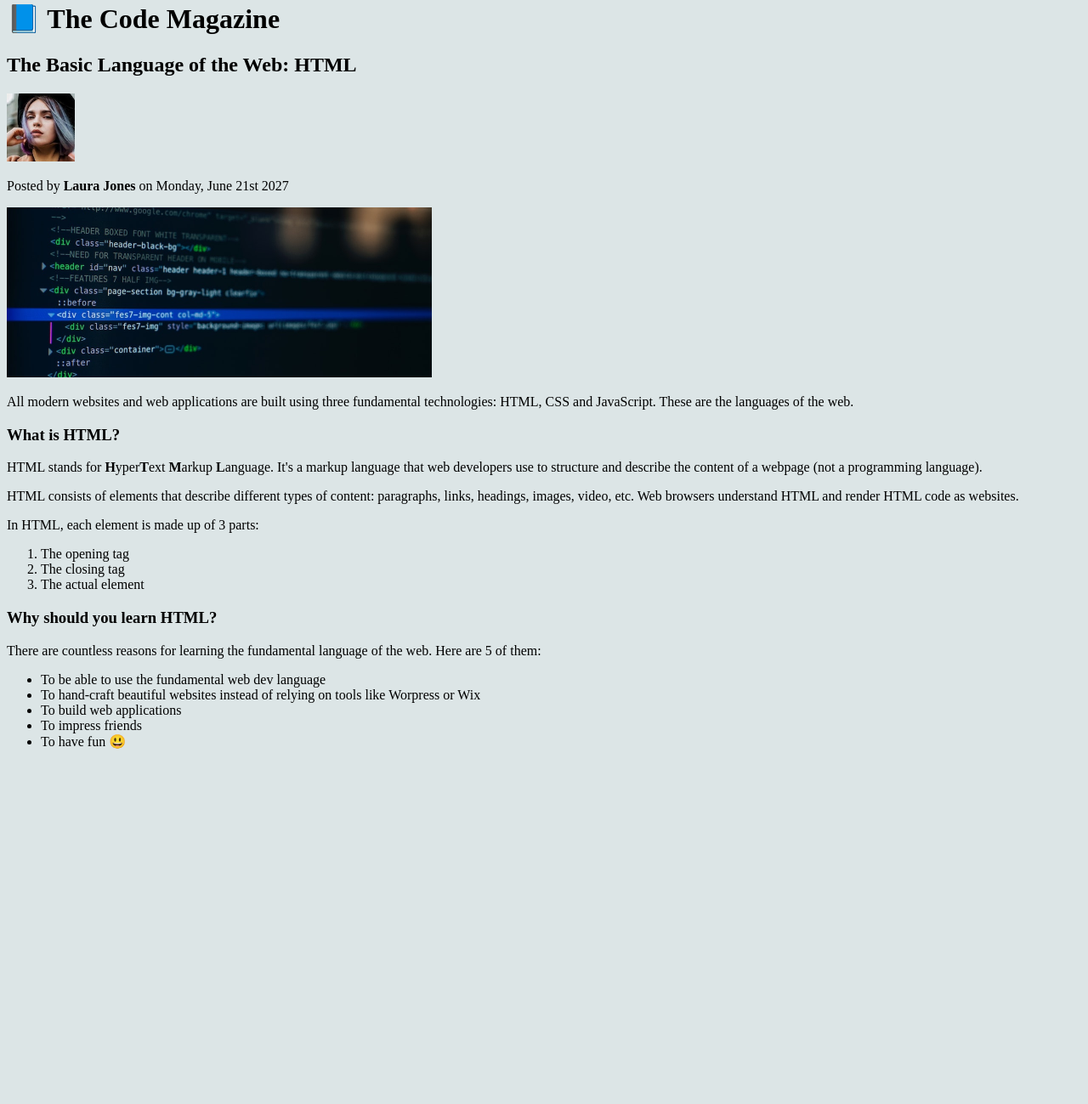
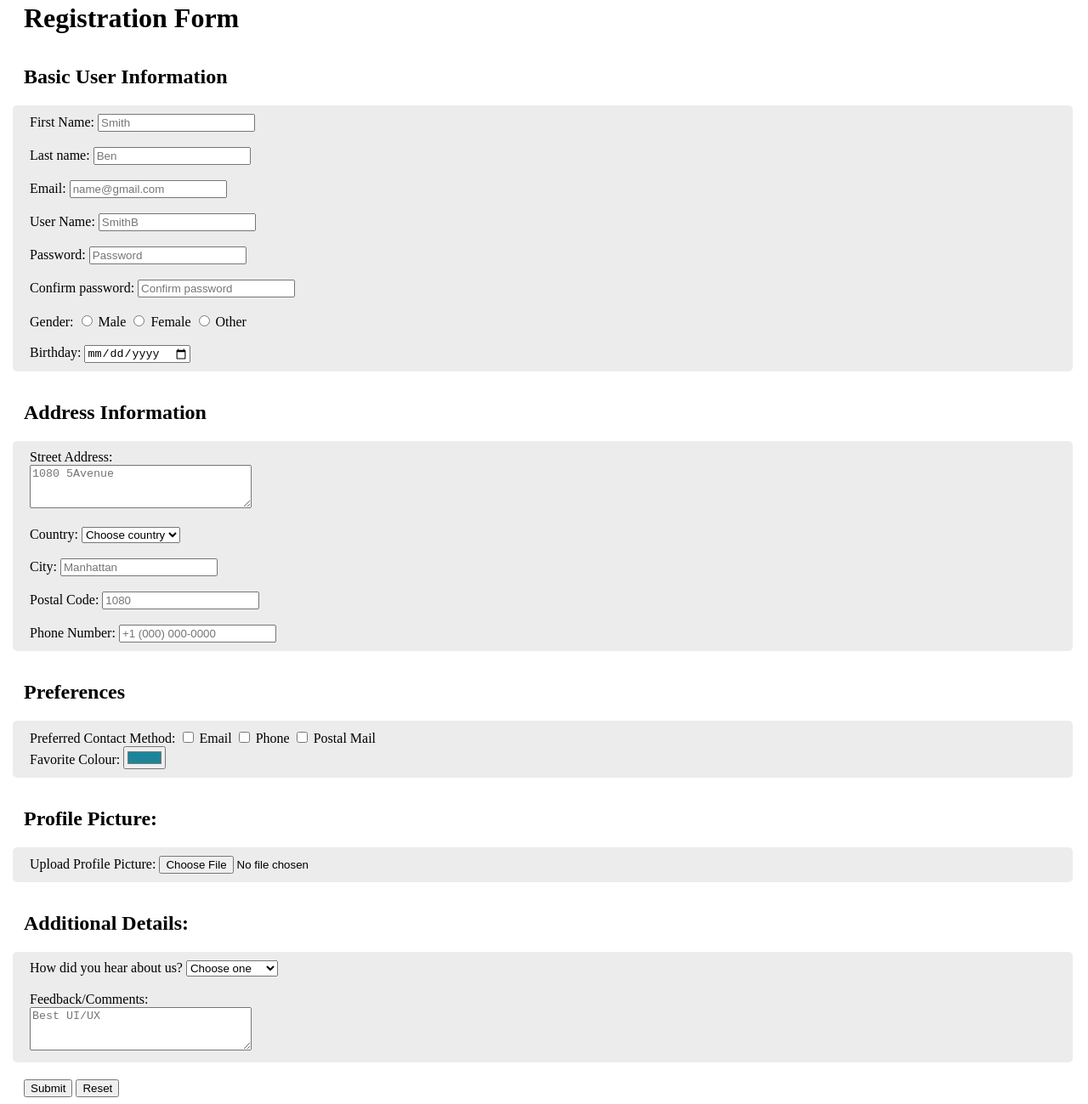
Before and after one commit to LiluUncharted/Feature, a plain HTML site: page index.html in a window 1280 px wide. Shown: the part 18-1317 px from the top of the page at 85% size. Before the commit the page ends 916 px from the top, so only its background shows below. Drawn offline with Linux system fonts and the light colour scheme.

Commit message:
homework 6-Task 1

```diff
--- a/index.html
+++ b/index.html
@@ -1,32 +1,123 @@
 <!DOCTYPE html>
 <html>
     <head>
-        <title>Homework5</title>
+        <title>Homework6</title>
+        <style>
+        .border {
+          border-radius: 5px;
+          padding:10px 0px 10px 20px;
+          margin:10px 10px 20px 7px;
+          background-color: rgb(236, 236, 236);
+        }
+
+          h2{
+          padding:15px 0px 0px 20px;
+        }
+
+          .button {
+          padding-left:20px;
+        }
+        </style>
     </head>
-    <body style="background-color: rgb(220, 229, 230);">
-        <h1>📘 The Code Magazine</h1>
-        <h2>The Basic Language of the Web: HTML</h2>
-        <img src="img\laura-jones.jpg" alt="Posted by Laura Jones on Monday, June 21st 2027" style="width:80px;height:80px;">
-        <p>Posted by <b>Laura Jones</b> on Monday, June 21st 2027</p>
-        <img src="img\post-img.jpg" alt="code" style="width:500px;height:200px;">
-        <p>All modern websites and web applications are built using three fundamental technologies: HTML, CSS and JavaScript. These are the languages of the web.</p>
-        <h3>What is HTML?</h3>
-        <p>HTML stands for <b>H</b>yper<b>T</b>ext <b>M</b>arkup <b>L</b>anguage. It's a markup language that web developers use to structure and describe the content of a webpage (not a programming language).</p>
-        <p>HTML consists of elements that describe different types of content: paragraphs, links, headings, images, video, etc. Web browsers understand HTML and render HTML code as websites.</p>
-        <p>In HTML, each element is made up of 3 parts:</p>
-        <ol>
-            <li>The opening tag</li>
-            <li>The closing tag</li>
-            <li>The actual element</li>
-        </ol>
-        <h3>Why should you learn HTML?</h3>
-        <p>There are countless reasons for learning the fundamental language of the web. Here are 5 of them:</p>
-        <ul>
-            <li>To be able to use the fundamental web dev language</li>
-            <li>To hand-craft beautiful websites instead of relying on tools like Worpress or Wix</li>
-            <li>To build web applications</li>
-            <li>To impress friends</li>
-            <li>To have fun 😃</li>
-        </ul>
+
+    <body>
+
+          <h1 style="padding-left:20px;">Registration Form</h1>
+        <h2>Basic User Information</h2>
+
+<form action="/action_page.php">
+ <div class="border">
+    <label for="fname">First Name:</label>
+  <input type="text" id="fname" name="fname" placeholder="Smith"><br><br>
+  <label for="lname">Last name:</label>
+  <input type="text" id="lname" name="lname" placeholder="Ben"><br><br>
+
+  <label for="email">Email:</label>
+  <input type="email" id="email" name="email" placeholder="name@gmail.com"><br><br>
+
+  <label for="username">User Name:</label>
+  <input type="text" id="username" name="username" placeholder="SmithB"><br><br>
+  <label for="pwd">Password:</label>
+  <input type="password" id="pwd" name="pwd" placeholder="Password"><br><br>
+  <label for="confirm-pwd">Confirm password:</label>
+  <input type="password" id="confirm-pwd" name="pwd" placeholder="Confirm password"><br><br>
+
+  <label for="gender">Gender:</label>
+  <input type="radio" id="gender" name="gender" value="male">
+  <label for="gender">Male</label>
+  <input type="radio" id="gender" name="gender" value="female">
+  <label for="gender">Female</label>
+  <input type="radio" id="gender" name="gender" value="other">
+  <label for="gender">Other</label><br><br>
+
+  <label for="birthday">Birthday:</label>
+  <input type="date" id="birthday" name="birthday">
+</div>
+
+<h2>Address Information</h2>
+<div class="border">
+  <label for="message">Street Address:</label><br>
+  <textarea name="message" id="message" rows="3" cols="30" placeholder="1080 5Avenue"></textarea><br><br>
+
+  <label for="country">Country:</label>
+  <select id="country" name="country">
+    <option value="" disabled selected>Choose country</option>
+    <option value="usa">USA</option>
+    <option value="uk">UK</option>
+    <option value="germany">Germany</option>
+    <option value="france">France</option>
+    <option value="italy">Italy</option>
+  </select><br><br>
+
+  <label for="city">City:</label>
+  <input type="text" id="city" name="city" placeholder="Manhattan"><br><br>
+
+  <label for="quantity">Postal Code:</label>
+  <input type="number" id="quantity" name="quantity" placeholder="1080"><br><br>
+
+  <label for="phonenumber">Phone Number:</label>
+  <input type="tel" id="phonenumber" name="phonenumber" placeholder="+1 (000) 000-0000">
+</div>
+
+<h2>Preferences</h2>
+<div class="border">
+  <label for="preferences">Preferred Contact Method:</label>
+  <input type="checkbox" id="preferences" name="preferences" value="email">
+  <label for="preferences">Email</label>
+  <input type="checkbox" id="preferences2" name="preferences2" value="phone">
+  <label for="preferences2">Phone</label>
+  <input type="checkbox" id="preferences3" name="preferences3" value="postal-mail">
+  <label for="preferences3">Postal Mail</label><br>
+
+  <label for="favcolor">Favorite Colour:</label>
+  <input type="color" id="favcolor" name="favcolor" value="#1D859A">
+</div>
+
+<h2>Profile Picture:</h2>
+<div class="border">
+  <label for="addfile">Upload Profile Picture:</label>
+  <input type="file" id="addfile" name="addfile" placeholder="Choose File">
+</div>
+
+<h2>Additional Details:</h2>
+<div class="border">
+  <label for="details">How did you hear about us?</label>
+  <select id="details" name="details">
+    <option value="" disabled selected>Choose one</option>
+    <option value="internet">Internet</option>
+    <option value="friend">Friend</option>
+    <option value="advertisement">Advertisement</option>
+  </select><br><br>
+
+  <label for="feedback">Feedback/Comments:</label><br>
+  <textarea name="feedback" id="feedback" rows="3" cols="30" placeholder="Best UI/UX"></textarea>
+</div>
+
+<div class="button">
+<input type="submit" value="Submit">
+<input type="reset" value="Reset">
+</div>
+
+</form>
     </body>
 </html>
```
Also changed, not shown: img/laura-jones.jpg (deleted), img/post-img.jpg (deleted), 1 other file.
